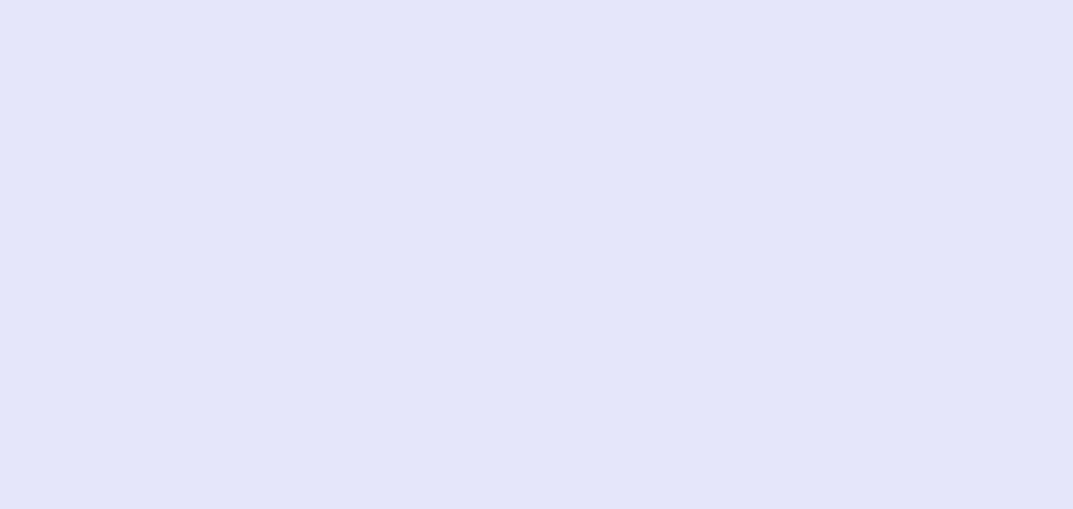
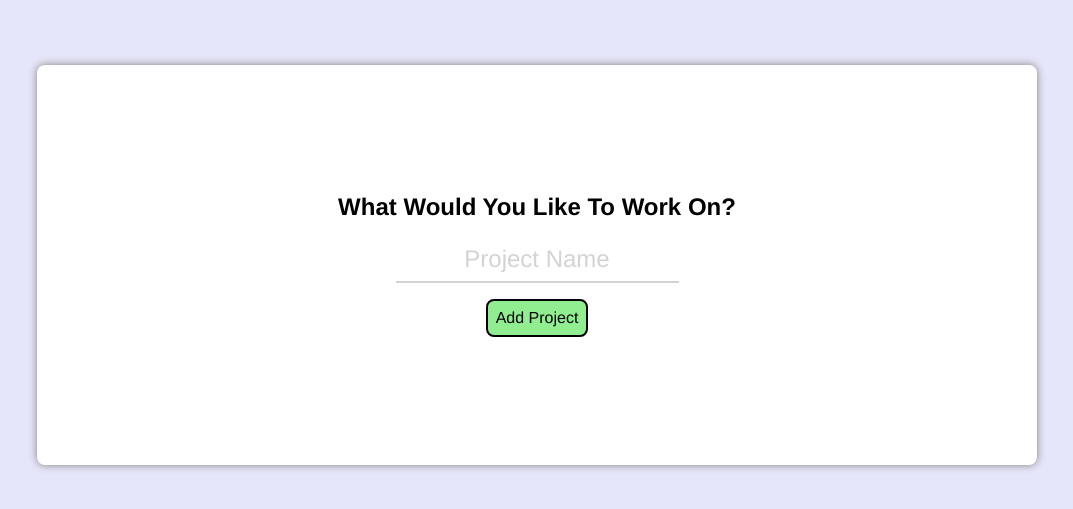
Before and after one commit to AdamxSimon/Project-Time, a React (Create React App) app: page / in a window 1280 px wide. Shown: the part 135-644 px from the top of the page, without its empty margins (103-1176 px from the left). Built offline with nearby package versions, Linux system fonts and the light colour scheme.

Commit message:
Developed initial input form styling

```diff
--- a/src/App.module.css
+++ /dev/null
@@ -1,4 +0,0 @@
-.app {
-  height: 100%;
-  background-color: lavender;
-}
--- a/src/App.tsx
+++ b/src/App.tsx
@@ -1,9 +1,27 @@
+// React
+
+import { useState } from "react";
+
+// Components
+
+import ProjectTable from "./navigation/ProjectTable/ProjectTable";
+
+// Types
+
+import { Project } from "./types";
+
 // Styles
 
-import classes from "./App.module.css";
+import classes from "./styles.module.css";
 
 const App = (): JSX.Element => {
-  return <div className={classes.app}></div>;
+  const [projectData, setProjectData] = useState<Project[]>([]);
+
+  return (
+    <div className={classes.app}>
+      <ProjectTable data={projectData} />
+    </div>
+  );
 };
 
 export default App;
--- /dev/null
+++ b/src/components/Button/Button.tsx
@@ -0,0 +1,69 @@
+// React
+
+import { useState } from "react";
+
+// Types
+
+import { StylesObject } from "../../types";
+
+// Utils
+
+import { combineClassNames } from "../../utils";
+
+// Styles
+
+import classes from "./styles.module.css";
+
+export enum ButtonAnimations {
+  FadeIn = "fadeIn",
+}
+
+interface ButtonProps {
+  text: string;
+  disabled?: boolean;
+  style?: React.CSSProperties;
+  animation?: ButtonAnimations;
+}
+
+const Button = (props: ButtonProps) => {
+  const { text, disabled, style, animation } = props;
+
+  const [isActive, setIsActive] = useState<boolean>(false);
+
+  const animations: { [animation: string]: string } = {
+    fadeIn: classes.fadeIn,
+  };
+
+  return (
+    <div
+      className={combineClassNames(
+        classes.button,
+        animation ? animations[animation] : ""
+      )}
+      style={
+        disabled
+          ? styles.disabled
+          : isActive
+          ? { ...style, ...styles.active }
+          : style
+      }
+      onMouseDown={() => setIsActive(true)}
+      onMouseUp={() => setIsActive(false)}
+    >
+      {text}
+    </div>
+  );
+};
+
+const styles: StylesObject = {
+  disabled: {
+    backgroundColor: "lightgray",
+    pointerEvents: "none",
+  },
+  active: {
+    backgroundColor: "black",
+    color: "white",
+  },
+};
+
+export default Button;
--- /dev/null
+++ b/src/components/Button/styles.module.css
@@ -0,0 +1,18 @@
+.button {
+  padding: 8px;
+  border: 2px solid black;
+  border-radius: 8px;
+  text-align: center;
+  cursor: pointer;
+  user-select: none;
+}
+
+.fadeIn {
+  animation: fade-in 1s linear;
+}
+
+@keyframes fade-in {
+  0% {
+    opacity: 0;
+  }
+}
--- /dev/null
+++ b/src/navigation/ProjectTable/ProjectTable.tsx
@@ -0,0 +1,54 @@
+// React
+
+import { useRef } from "react";
+
+// Components
+
+import Button, { ButtonAnimations } from "../../components/Button/Button";
+
+// Types
+
+import { Project, StylesObject } from "../../types";
+
+// Styles
+
+import classes from "./styles.module.css";
+
+interface ProjectTableProps {
+  data: Project[];
+}
+
+const ProjectTable = (props: ProjectTableProps): JSX.Element => {
+  const { data } = props;
+
+  const inputRef = useRef<HTMLInputElement | null>(null);
+
+  return (
+    <div className={classes.projectTable}>
+      {data.length === 0 && (
+        <div className={classes.inputForm}>
+          <div className={classes.inputHeader}>
+            What Would You Like To Work On?
+          </div>
+          <input
+            ref={inputRef}
+            className={classes.input}
+            type="text"
+            placeholder="Project Name"
+          />
+          <Button
+            text="Add Project"
+            style={styles.button}
+            animation={ButtonAnimations.FadeIn}
+          />
+        </div>
+      )}
+    </div>
+  );
+};
+
+const styles: StylesObject = {
+  button: { backgroundColor: "lightgreen" },
+};
+
+export default ProjectTable;
--- /dev/null
+++ b/src/navigation/ProjectTable/styles.module.css
@@ -0,0 +1,71 @@
+.projectTable {
+  height: 400px;
+  width: 1000px;
+  background-color: white;
+  border-radius: 8px;
+  box-shadow: 0 0 8px gray;
+  overflow: scroll;
+  -ms-overflow-style: none;
+  scrollbar-width: none;
+}
+
+.projectTable::-webkit-scrollbar {
+  display: none;
+}
+
+.inputForm {
+  height: 100%;
+  padding: 16px;
+  display: flex;
+  flex-direction: column;
+  justify-content: center;
+  align-items: center;
+}
+
+.inputHeader {
+  font-size: 24px;
+  font-weight: bold;
+  text-align: center;
+  animation: fade-in 1s linear, fade-up 1s linear;
+}
+
+.input {
+  max-width: 100%;
+  margin: 16px 0px;
+  font-size: 24px;
+  padding: 8px;
+  border: none;
+  border-bottom: 2px solid lightgray;
+  text-align: center;
+  transition: all 0.5s linear;
+  animation: fade-in 1s linear;
+}
+
+.input::placeholder {
+  color: lightgray;
+}
+
+.input:focus-visible {
+  outline: none;
+  border-bottom: 2px solid black;
+}
+
+@keyframes fade-in {
+  0% {
+    opacity: 0;
+  }
+}
+
+@keyframes fade-up {
+  0% {
+    transform: translateY(24px);
+  }
+}
+
+@media screen and (max-width: 1000px), screen and (max-height: 400px) {
+  .projectTable {
+    height: 100%;
+    width: 100%;
+    border-radius: 0;
+  }
+}
--- /dev/null
+++ b/src/styles.module.css
@@ -0,0 +1,7 @@
+.app {
+  height: 100%;
+  background-color: lavender;
+  display: flex;
+  justify-content: center;
+  align-items: center;
+}
--- /dev/null
+++ b/src/types.ts
@@ -0,0 +1,9 @@
+export interface Project {
+  name: string;
+  weeklyHours: number;
+  totalTimeSpent: string;
+}
+
+export interface StylesObject {
+  [style: string]: React.CSSProperties;
+}
--- /dev/null
+++ b/src/utils.ts
@@ -0,0 +1,3 @@
+export const combineClassNames = (...classNames: string[]): string => {
+  return classNames.join(" ");
+};
```
